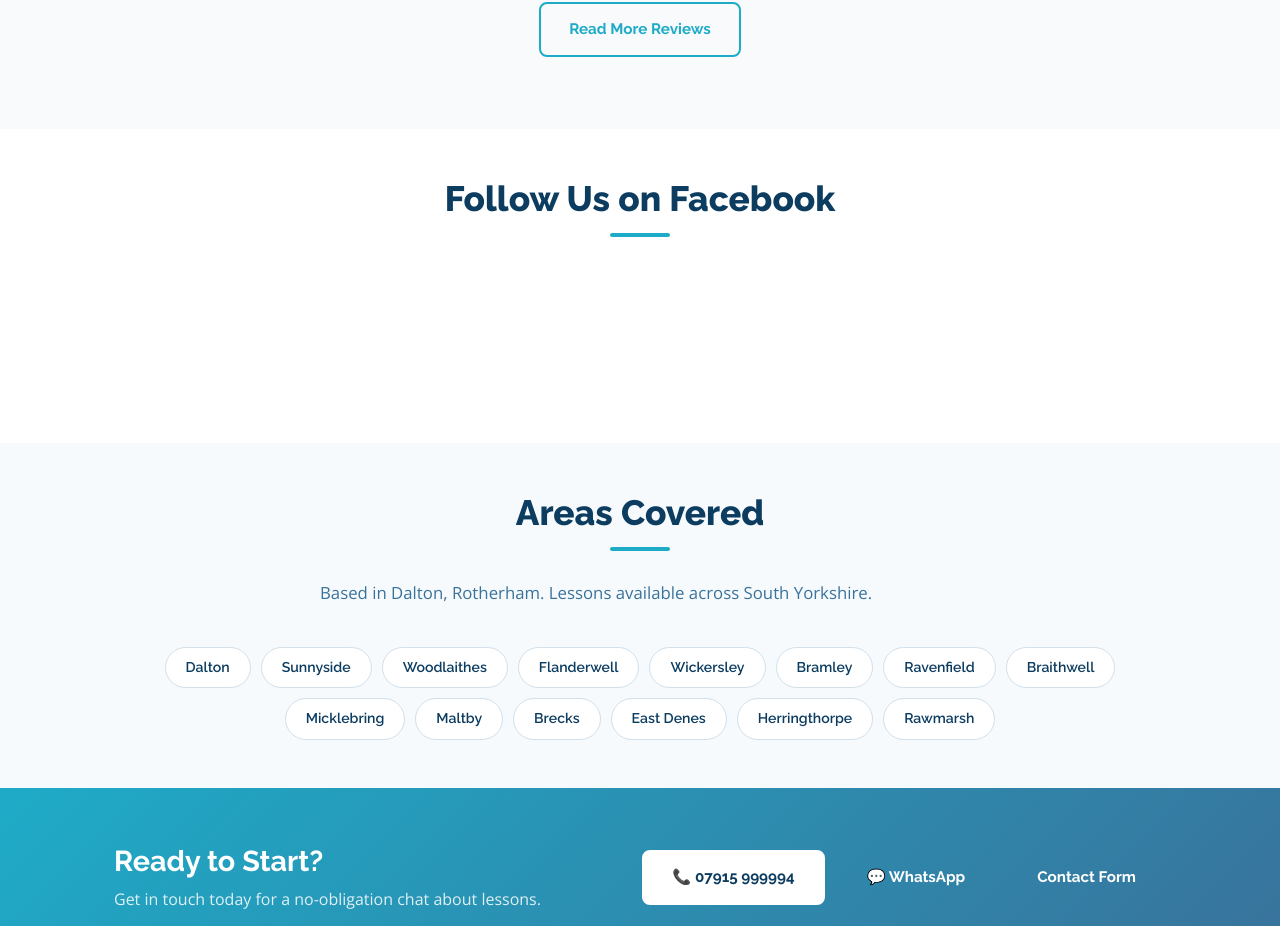
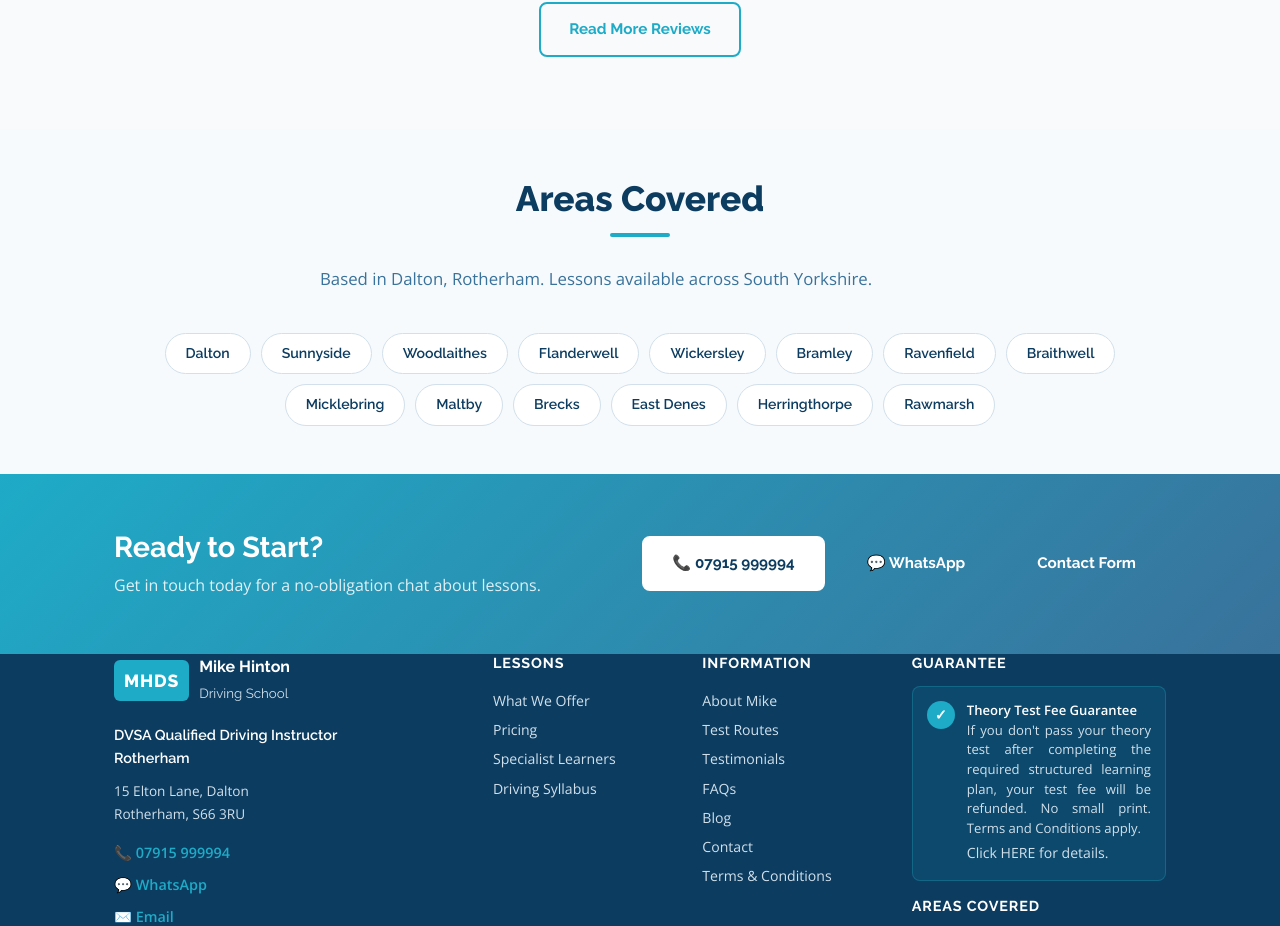
Before and after one commit to mikehinton-wq/mods-website, a React (Vite) app: page / in a window 1280 px wide. Shown: the part 2938-3864 px from the top of the page. Built offline with nearby package versions, Linux system fonts and the light colour scheme; grey boxes are pictures that could not be loaded.

Commit message:
Update site

```diff
--- a/src/pages/Home.jsx
+++ b/src/pages/Home.jsx
@@ -216,27 +216,6 @@ export default function Home() {
         </div>
       </section>
 
-      {/* ── FACEBOOK ─────────────────────────────────────────────── */}
-      <section className="section-sm">
-        <div className="container" style={{ textAlign: 'center' }}>
-          <h2 className="section-title">Follow Us on Facebook</h2>
-          <div className="divider center" />
-          <div style={{ display: 'flex', justifyContent: 'center', marginTop: 24 }}>
-            <iframe
-              src="https://www.facebook.com/plugins/page.php?href=https%3A%2F%2Fwww.facebook.com%2Fmikehintondrivingschool&tabs&width=340&height=130&small_header=true&adapt_container_width=true&hide_cover=false&show_facepile=true&appId"
-              width="340"
-              height="130"
-              style={{ border: 'none', overflow: 'hidden' }}
-              scrolling="no"
-              frameBorder="0"
-              allowFullScreen
-              allow="autoplay; clipboard-write; encrypted-media; picture-in-picture; web-share"
-              title="Mike Hinton Driving School on Facebook"
-            />
-          </div>
-        </div>
-      </section>
-
       {/* ── AREAS COVERED ────────────────────────────────────────── */}
       <section className="areas-section section-sm">
         <div className="container">
```
